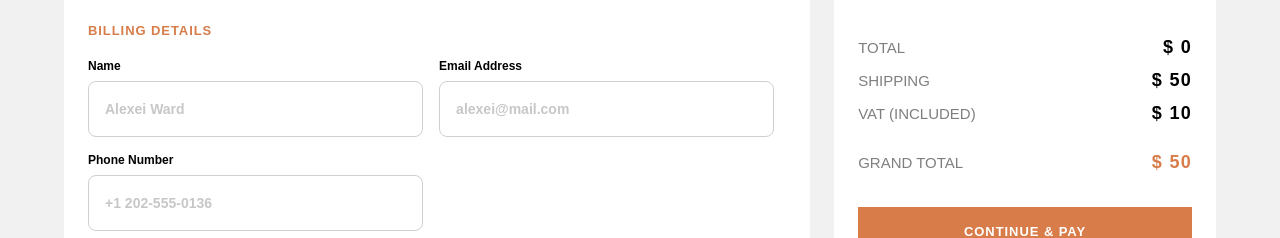
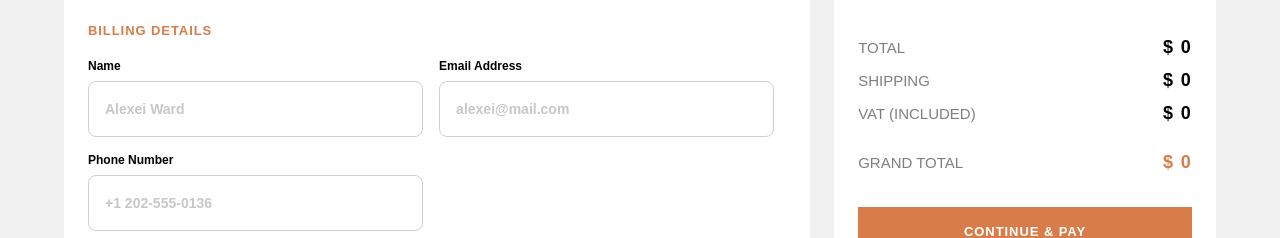
Before and after one commit to manolache1gabriela/Audiophile, a React (Create React App) app in the folder audiophile-react/: page /checkout in a window 1280 px wide. Shown: the part 277-515 px from the top of the page. Built offline with nearby package versions, Linux system fonts and the light colour scheme.

Commit message:
changing values in the checkout summary

```diff
--- a/audiophile-react/src/pages/Checkout.jsx
+++ b/audiophile-react/src/pages/Checkout.jsx
@@ -7,8 +7,9 @@ import Validation from '../hooks/Validation';
 export default function Checkout() {
     const [openModalConfirmation, setOpenModalConfirmation] = useState(false);
     const [payMethod, setPayMethod] = useState(true);
-    let [totalPrice, setTotalPrice] = useState(0);
-    let [calculatedVAT, setCalculatedVat] = useState(0);
+    const [totalPrice, setTotalPrice] = useState(0);
+    const [calculatedVAT, setCalculatedVat] = useState(0);
+    const [shipping, setShipping] = useState(0);
     const cart = JSON.parse(localStorage.getItem('cart') ?? '{}');
     let inCheckoutItems = [];
     for (const [productId, { quantity, price }] of Object.entries(cart)) {
@@ -18,8 +19,14 @@ export default function Checkout() {
     useEffect(() => {
         const newCart = JSON.parse(localStorage.getItem('cart') ?? '{}');
         let values = Object.values(newCart);
-        setTotalPrice(values.reduce((acc, item) => acc + item.price, 50));
-        setCalculatedVat(parseInt(0.2 * totalPrice));
+        setTotalPrice(values.reduce((acc, item) => acc + item.price, shipping));
+        if (totalPrice > 0) {
+            setCalculatedVat(parseInt(0.2 * totalPrice));
+            setShipping(50);
+        } else {
+            setCalculatedVat(0);
+            setShipping(0);
+        };
     }, [totalPrice])
 
 
@@ -57,7 +64,6 @@ export default function Checkout() {
         event.preventDefault();
         let err = { ...Validation(inputValues, payMethod) };
         setErrors(err);
-        console.log(errors, inputValues)
         if (Object.values(errors).reduce((acc, value) => acc && (value === ''), true)) {
             openModal();
         }
@@ -197,11 +203,11 @@ export default function Checkout() {
                         <ul className="payment-parts">
                             <li className="payment-part">
                                 <p className="part-name">TOTAL</p>
-                                <span className="part-amount">$ {totalPrice - 50}</span>
+                                <span className="part-amount">$ {totalPrice - shipping}</span>
                             </li>
                             <li className="payment-part">
                                 <p className="part-name">SHIPPING</p>
-                                <span className="part-amount">$ 50</span>
+                                <span className="part-amount">$ {shipping}</span>
                             </li>
                             <li className="payment-part">
                                 <p className="part-name">VAT (INCLUDED)</p>
```
